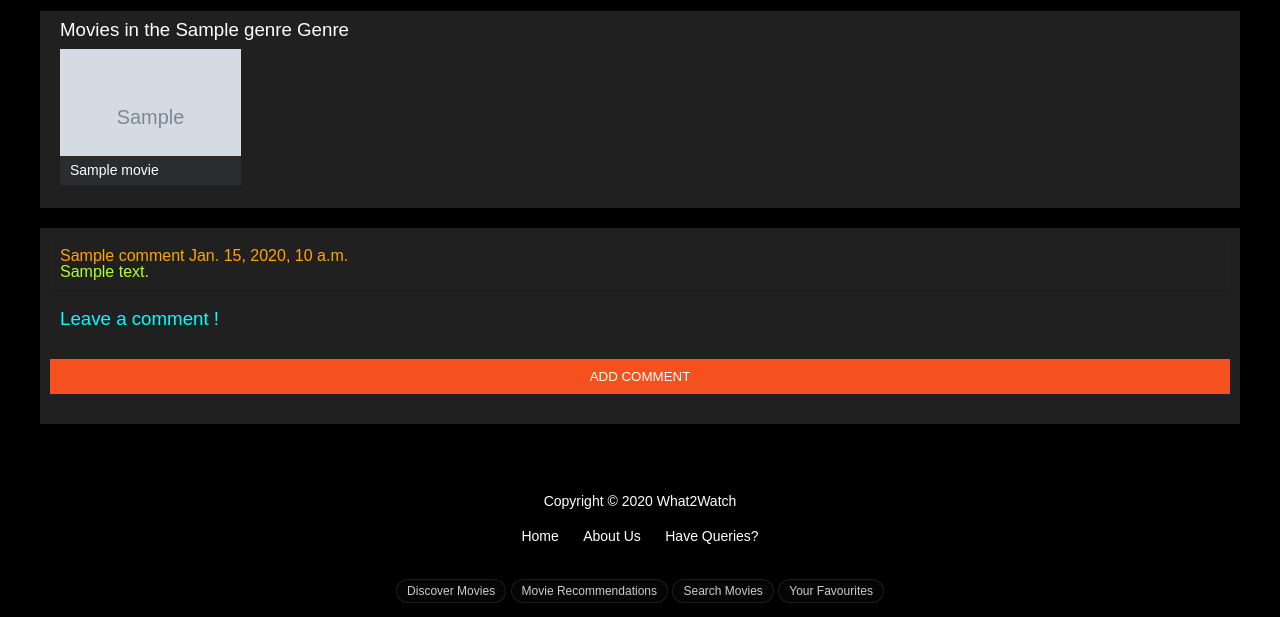
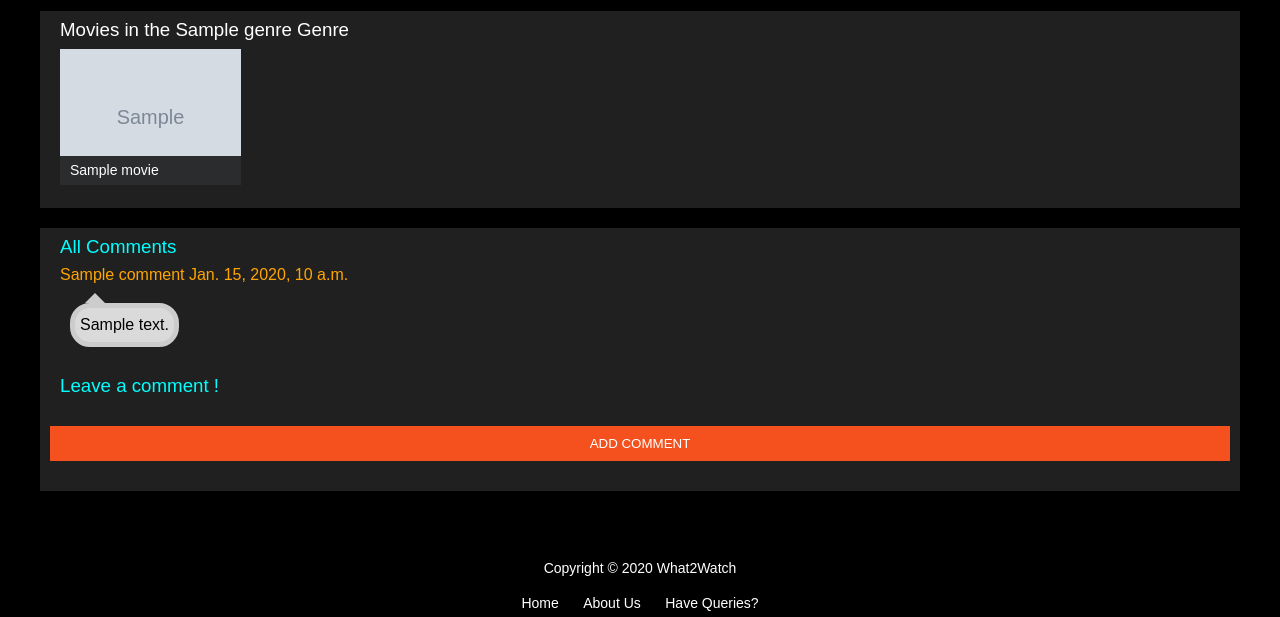
Before and after one commit to davenishant2k/movie_recommender, a Django app: template movie_app/templates/movie_app/movie_detail.html in a window 1280 px wide. Shown: the part 1079-1696 px from the top of the page. Run offline with Django 3.2, Linux system fonts and the light colour scheme; the template is opened without the code that fills it: most values are stand-ins (such as "Sample title", 1, 10 or a date in 2020); grey boxes marked "Sample" are stand-in pictures; some libraries are stand-ins or nearby versions.

Commit message:
comment css

```diff
--- a/movie_app/templates/movie_app/movie_detail.html
+++ b/movie_app/templates/movie_app/movie_detail.html
@@ -60,18 +60,26 @@
 		</section>
 
 		<section class="related">
+			<h3 style="color: cyan;">All Comments</h3>
+			<div  class="comments" style="padding: 10px;">
 		{% for comment in comments %}
-        <div class="comments" style="padding: 10px;">
+
+
           <p class="font-weight-bold" style="color: orange;">
             {{ comment.name }}
             <span class=" text-muted font-weight-normal">
               {{ comment.created_on }}
             </span>
-          </p>
-          <p style="color: greenyellow;">{{ comment.body}}</p>
-        </div>
+		  </p>
+			<p class="dialogbox">
+				<span class=" tip tip-up"></span>
+				  <span  class="message">{{ comment.body}}</span>
+
+				<!-- <p style="color: greenyellow;">{{ comment.body}}</p> -->
+			</p>
+
         {% endfor %}
-
+			</div>
 		<div class="card-body">
 			{% if new_comment %}
 			<div class="alert alert-success" role="alert">
--- a/static/css/styles.css
+++ b/static/css/styles.css
@@ -593,14 +593,51 @@ body {
   box-shadow: 0px 1px 2px rgba(0, 0, 0, 0.5);
 }
 
-.comments {
+/* .comments {
   float: left;
   width: calc(100% - 20px);
   margin: 0 0 20px 0;
   background-color: #202020;
   padding: 10px;
   box-shadow: 0px 1px 2px rgba(0, 0, 0, 0.3);
+} */
+
+.tip {
+  width: 0px;
+  height: 0px;
+  position: absolute;
+  background: transparent;
+  border: 10px solid #ccc;
 }
+
+.tip-up {
+  top: -25px; /* Same as body margin top + border */
+  left: 10px;
+  border-right-color: transparent;
+  border-left-color: transparent;
+  border-top-color: transparent;
+}
+
+.dialogbox {
+  position: relative;
+  max-width: fit-content;
+  height: auto;
+  margin: 20px 10px;
+  padding: 5px;
+  background-color:#DADADA;
+  border-radius: 20px;
+  border: 5px solid #ccc;
+}
+
+.message {
+  min-height: 30px;
+  border-radius: 3px;
+  font-family: Arial;
+  font-size: 16px;
+  line-height: 1.5;
+  color:black;
+}
+
 
 .comments h3 {
   float: left;
```
Also changed, not shown: db.sqlite3.
